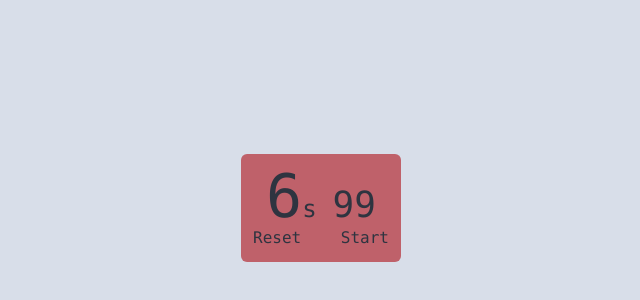
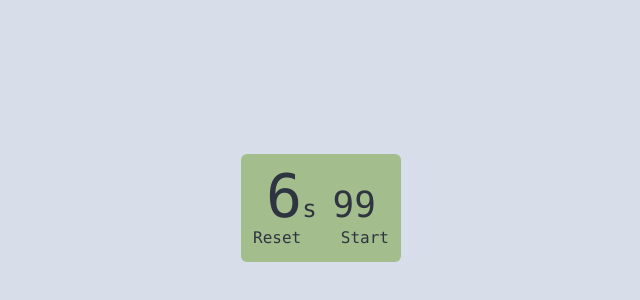
Before and after one commit to vincechang/hangboard-trainer, a React (Create React App) app: page / in a window 1280 px wide. Shown: the part 192-492 px from the top of the page, without its empty margins (319-959 px from the left). Built offline with nearby package versions, Linux system fonts and the light colour scheme.

Commit message:
Add an enum for the STOP state

```diff
--- a/src/components/IntervalTimer.js
+++ b/src/components/IntervalTimer.js
@@ -2,6 +2,7 @@ import {useRef, useState} from 'react'
 import {formatTime, MS_IN_SECOND} from '../utils/FormatTime'
 import {useInterval} from '../hooks/UseInterval'
 
+const STOP = 'STOP'
 const HANG = 'HANG'
 const OFF = 'OFF'
 const REST = 'REST'
@@ -14,7 +15,7 @@ function IntervalTimer({sequence}) {
   const lastTick = useRef(null)
   const [duration, setDuration] = useState(6999)
   const [isRunning, setIsRunning] = useState(false)
-  const [state, setState] = useState(HANG)
+  const [state, setState] = useState(STOP)
 
   const formattedTime = formatTime(duration)
 
@@ -52,6 +53,7 @@ function IntervalTimer({sequence}) {
       setIsRunning(false)
     } else {
       startTimer()
+      if (state === STOP) setState(HANG)
     }
   }
 
@@ -59,6 +61,7 @@ function IntervalTimer({sequence}) {
     HANG: 'bg-nord11',
     OFF: 'bg-nord13',
     REST: 'bg-nord08',
+    STOP: 'bg-nord14',
   }
 
   return (
```
